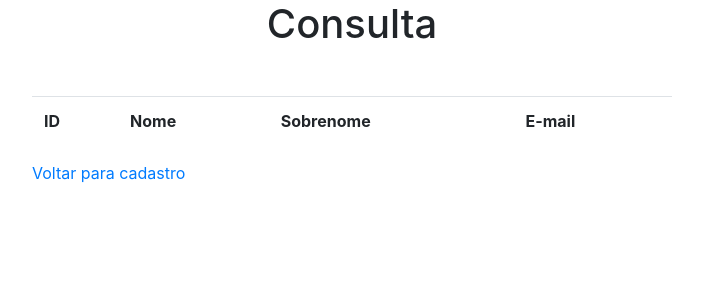
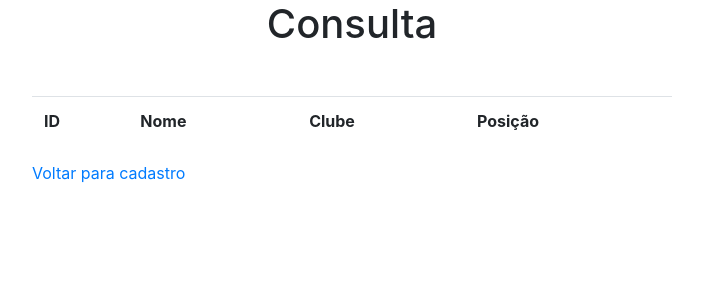
Before and after one commit to JoaoPedroNardi/cp-devops-2, a Flask app: page /consulta in a window 1280 px wide. Shown: the top 300 px of the page, without its empty margins (288-991 px from the left). Run offline with Flask 2, Linux system fonts and the light colour scheme; data that the repository does not hold is empty; some libraries are stand-ins or nearby versions.

Commit message:
Update consulta.html

```diff
--- a/python-web-cadastroFutebol-main/templates/consulta.html
+++ b/python-web-cadastroFutebol-main/templates/consulta.html
@@ -16,8 +16,8 @@
     <tr>
         <th>ID</th>
         <th>Nome</th>
-        <th>Sobrenome</th>
-        <th>E-mail</th>
+        <th>Clube</th>
+        <th>Posição</th>
     </tr>
     {% for item in query %}
         <tr>
```
